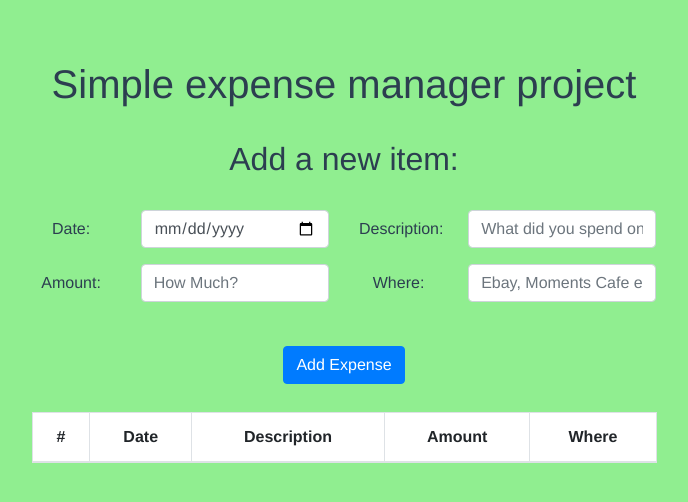
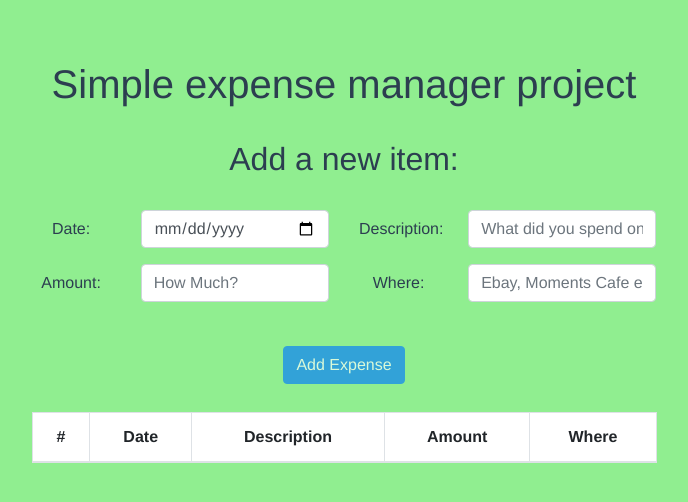
Before and after one commit to YoniWitz/Expense-Tracker-Vue, a Vue app: page / in a window 1280 px wide. Shown: the top 502 px of the page, without its empty margins (296-984 px from the left). Built offline with nearby package versions, Linux system fonts and the light colour scheme.

Commit message:
added validation

```diff
--- a/src/components/ExpenseTracker.vue
+++ b/src/components/ExpenseTracker.vue
@@ -35,7 +35,7 @@
         <div class="col-3"></div>
       </div>
       <br />
-      <button type="submit" class="btn btn-primary my-1">Add Expense</button>
+      <button type="submit" class="btn btn-primary my-1" v-bind:disabled="!formIsValid">Add Expense</button>
     </form>
 
     <br />
@@ -88,7 +88,7 @@ export default {
 
   methods: {
     addExpense() {
-      //console.log("expense added amount: " + this.amount + "where: " + this.where + " description: " + this.desc);
+
       let expense = {
         amount : this.amount,
         where : this.where,
@@ -96,7 +96,7 @@ export default {
         date : this.date
       }
       this.expenses.push(expense);
-      console.log(this.expenses);
+
       this.clearForm();
     },
     clearForm(){
@@ -111,9 +111,14 @@ export default {
       return index + 1;
     },
     momentDate(date){
-        return (moment(date).format('MM DD YYYY'));
+        return (moment(date).format('LL'));
       },
-  }
+  },
+  computed: {
+    formIsValid() {
+      return this.date && this.amount && this.desc && this.where;
+    }
+  },
 };
 </script>
 
```
